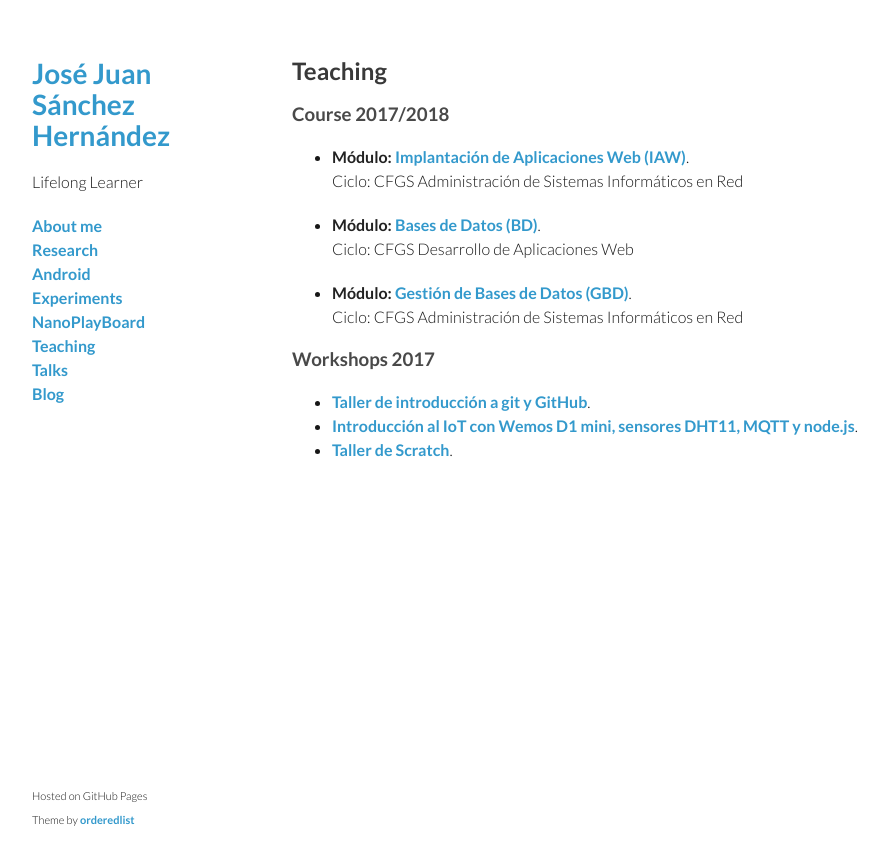
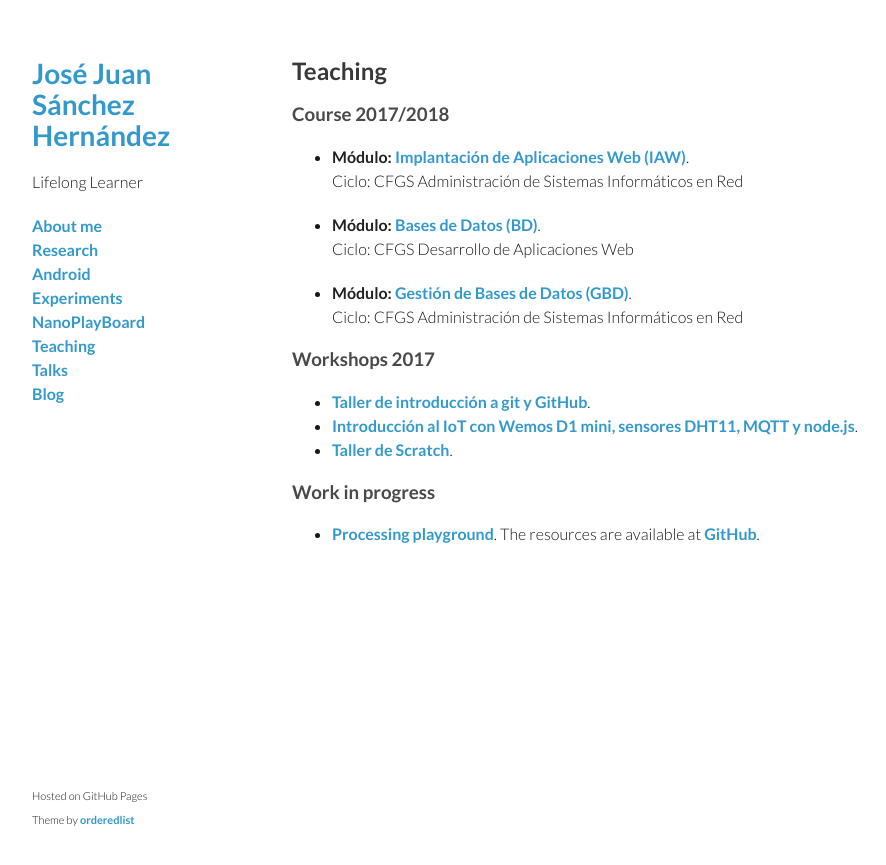
Before and after one commit to josejuansanchez/josejuansanchez.github.io, a Jekyll site: the page built from teaching/index.md, in a window 1280 px wide. Shown: the top 865 px of the page, without its empty margins (178-1064 px from the left). Built offline with Jekyll 4.4.1, drawn with Linux system fonts in a browser that asks for light colours.

Commit message:
Added new workshop

```diff
--- a/teaching/index.md
+++ b/teaching/index.md
@@ -22,8 +22,14 @@ title: Teaching
   * [Introducción al IoT con Wemos D1 mini, sensores DHT11, MQTT y node.js][4].
   * [Taller de Scratch][5].
 
+### Work in progress
+
+  * [Processing playground][6]. The resources are available at [GitHub][7].
+
 [1]: http://josejuansanchez.org/iaw/
 [2]: http://josejuansanchez.org/bd/
 [3]: https://github.com/josejuansanchez/taller-git-github
 [4]: https://github.com/josejuansanchez/iot-demo
 [5]: https://github.com/josejuansanchez/scratch_workshop
+[6]: http://josejuansanchez.org/processing-playground/
+[7]: https://github.com/josejuansanchez/processing-playground
```
